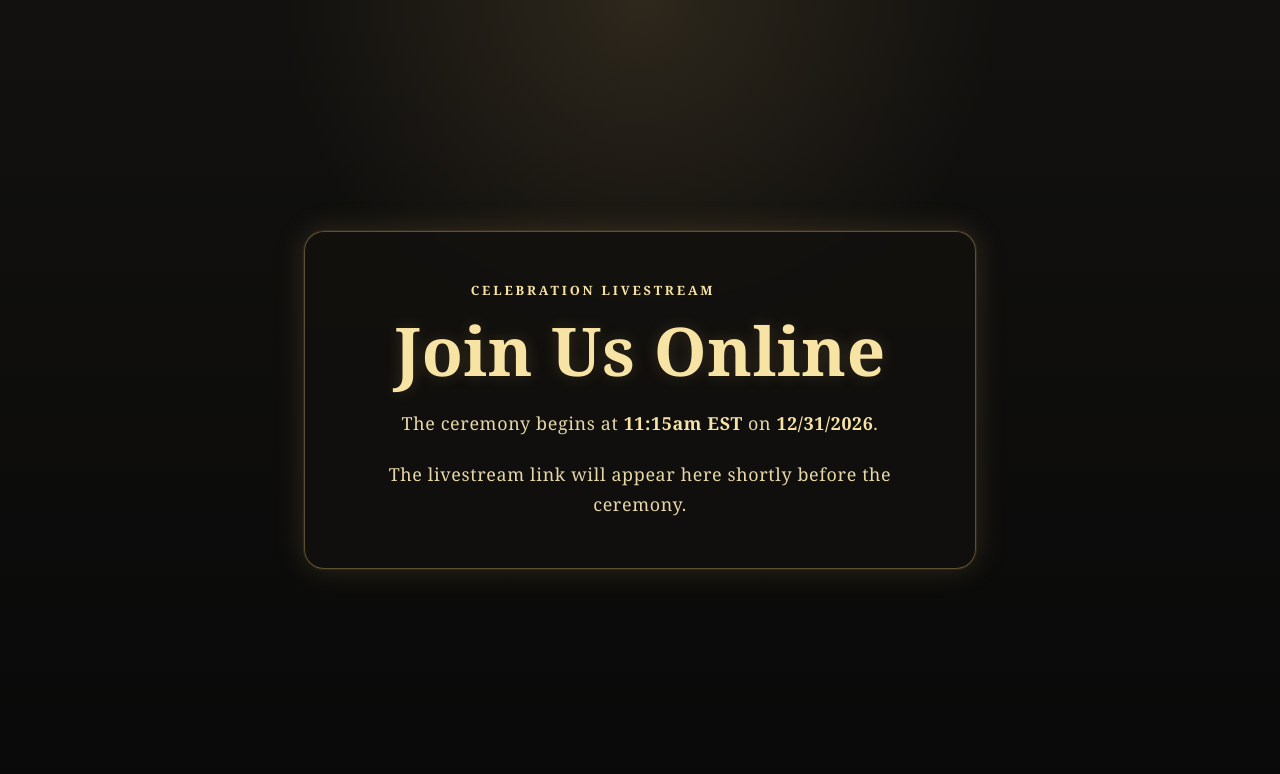
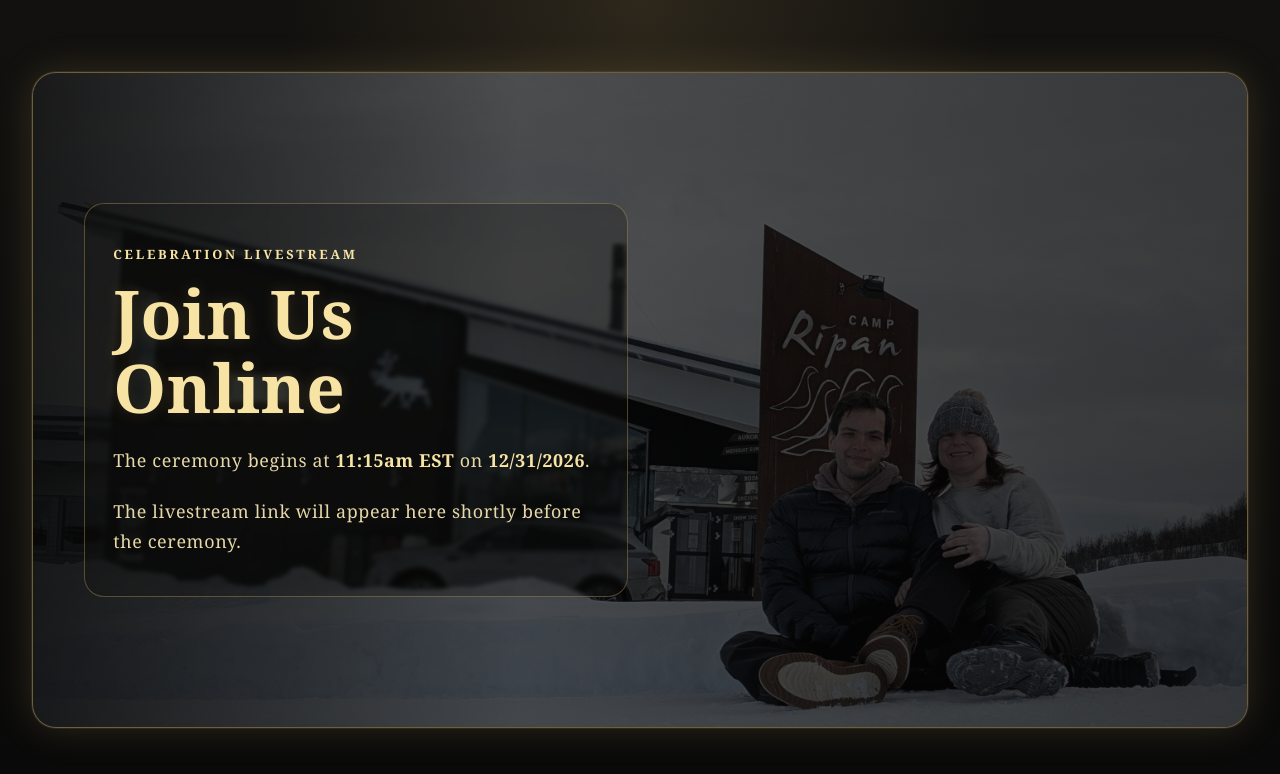
Before and after one commit to vanluyk/wedding, a plain HTML site: page index.html in a window 1280 px wide. Drawn offline with Linux system fonts and the light colour scheme.

Commit message:
Add landing page photo
Add photo of ourselves at Camp Ripan to the landing page.

```diff
--- a/index.html
+++ b/index.html
@@ -31,21 +31,57 @@
 
     body {
       min-height: 100vh;
-      display: grid;
-      place-items: center;
+      display: flex;
+      align-items: center;
+      justify-content: center;
       padding: 2rem 1rem;
       text-align: center;
       letter-spacing: 0.04em;
     }
 
+    .hero {
+      width: min(100%, 76rem);
+      min-height: min(82vh, 48rem);
+      position: relative;
+      display: flex;
+      align-items: center;
+      justify-content: flex-start;
+      border: 1px solid rgba(212, 175, 106, 0.5);
+      border-radius: 1.5rem;
+      overflow: hidden;
+      background: #0d0d0d;
+      box-shadow: 0 0 0 1px rgba(212, 175, 106, 0.1), 0 0 38px var(--shadow);
+      padding-left: clamp(1.25rem, 4vw, 4rem);
+    }
+
+    .hero::before {
+      content: "";
+      position: absolute;
+      inset: 0;
+      background-image: url("assets/PXL_20260306_104440753.MP~2.jpg");
+      background-size: cover;
+      background-position: 60% center;
+      transform: scale(1.04);
+      filter: saturate(0.8) brightness(0.52);
+    }
+
+    .hero::after {
+      content: "";
+      position: absolute;
+      inset: 0;
+      background: linear-gradient(90deg, rgba(8, 8, 8, 0.82) 0%, rgba(8, 8, 8, 0.32) 40%, rgba(8, 8, 8, 0.52) 100%);
+    }
+
     .card {
-      width: min(100%, 42rem);
-      padding: 3rem 2rem;
-      border: 1px solid rgba(212, 175, 106, 0.4);
+      position: relative;
+      z-index: 1;
+      width: min(100%, 34rem);
+      padding: 2.5rem 1.75rem;
+      border: 1px solid rgba(212, 175, 106, 0.35);
       border-radius: 1.25rem;
-      background: rgba(18, 17, 15, 0.78);
-      box-shadow: 0 0 0 1px rgba(212, 175, 106, 0.1), 0 0 30px var(--shadow);
+      background: rgba(18, 17, 15, 0.26);
       backdrop-filter: blur(2px);
+      text-align: left;
     }
 
     .eyebrow {
@@ -100,7 +136,8 @@
   </style>
 </head>
 <body>
-  <main class="card">
+  <main class="hero">
+    <div class="card">
       <p class="eyebrow">Celebration livestream</p>
       <h1>Join Us Online</h1>
       <p>The ceremony begins at <strong>11:15am EST</strong> on <strong>12/31/2026</strong>.</p>
@@ -112,6 +149,7 @@
       <!-- <a class="button" href="https://YOUR-STREAM-LINK">Watch the livestream</a> -->
 
       <!-- <p>Trouble connecting? Contact [name] at [phone/email].</p> -->
+    </div>
   </main>
 </body>
 </html>
```
Also changed, not shown: assets/PXL_20260306_104440753.MP~2.jpg (added). Lines whose indentation alone changed are shown as unchanged.
